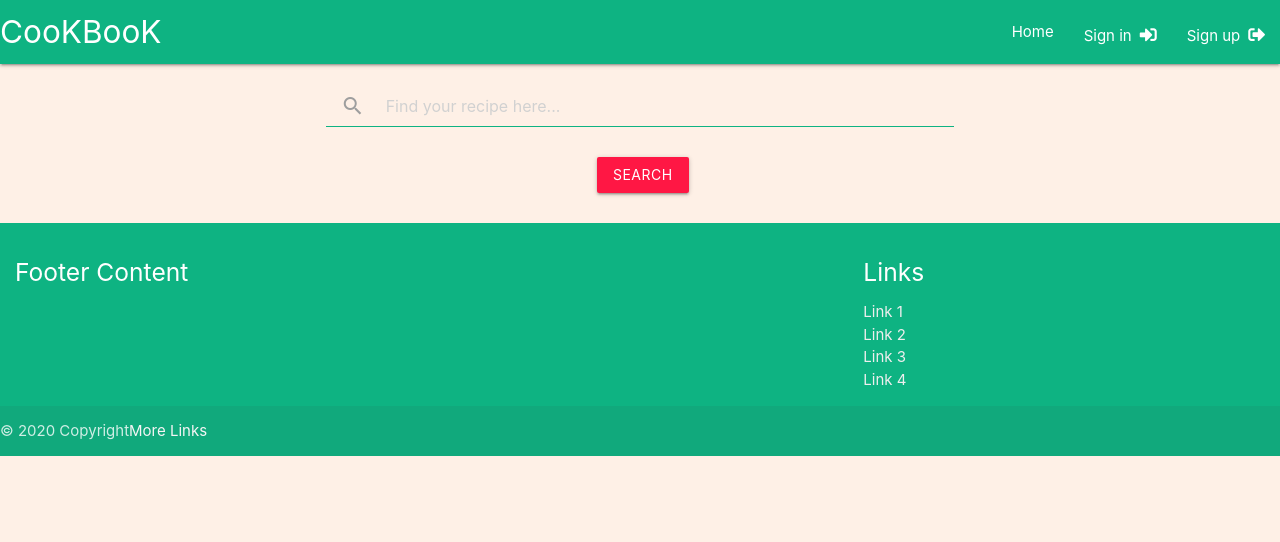
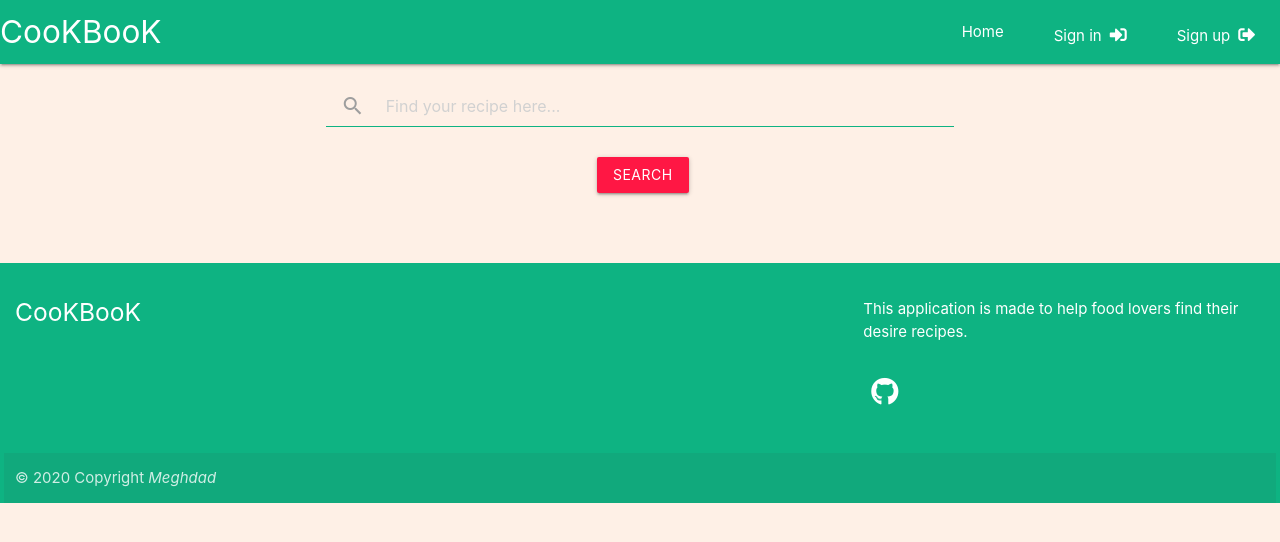
Before and after one commit to meghdadyazdi/cookbook, a Flask app: page / in a window 1280 px wide. Shown: the top 542 px of the page. Run offline with Flask 2, Linux system fonts and the light colour scheme; data that the repository does not hold is empty; some libraries are stand-ins or nearby versions.

Commit message:
add footer

```diff
--- a/static/css/style.css
+++ b/static/css/style.css
@@ -10,12 +10,19 @@ nav,
     /* background-color: #00af7b */
 }
 
+/* .container row{
+    margin-bottom: 20px;
+} */
+.capital{
+    text-transform: capitalize;
+}
+
 .btn, .btn-large, .btn-small {
     background-color: #ff1744;
 }
 
 .search_form{
-    background-color: rgba(0, 0, 0, 0)
+    background-color: rgba(22, 20, 124, 0)
 }
 .login_btn{
     margin-left: 2rem;
@@ -58,11 +65,11 @@ box-shadow: 0px 0px 10px -4px rgba(0,0,0,0.75);
 .row {
     margin-left: 0.25rem;
     margin-right: 0.25rem;
-    margin-bottom: 0;
+    /* margin-bottom: 0; */
 }
 
 .search_form{
-    background: url(static/img/photo_search.jpg) center center cover no-repeat fixed;
+    background: center center cover no-repeat fixed;
 }
 
 .fa, .fab, .fal, .far, .fas {
@@ -72,7 +79,184 @@ box-shadow: 0px 0px 10px -4px rgba(0,0,0,0.75);
 
 nav i, nav [class^="mdi-"], nav [class*="mdi-"], nav i.material-icons {
     font-size: 24px;
-
-nav ul a {
+}
+ nav ul a {
     padding: 0 25px;
 }
+
+
+/* ___________________________Footer______________________________ */
+
+footer a{
+    color: #fff;
+    font-size: 40px
+}
+
+
+/* footer {
+	position: fixed;
+	bottom: 0
+}
+.footer-distributed{
+	background-color: #292c2f;
+	box-shadow: 0 1px 1px 0 rgba(0, 0, 0, 0.12);
+	box-sizing: border-box;
+	width: 100%;
+	text-align: left;
+	font: bold 16px sans-serif;
+
+	padding: 55px 50px;
+	margin-top: 80px;
+}
+
+.footer-distributed .footer-left,
+.footer-distributed .footer-center,
+.footer-distributed .footer-right{
+	display: inline-block;
+	vertical-align: top;
+}
+
+.footer-distributed .footer-left{
+	width: 40%;
+}
+
+.footer-distributed h3{
+	color:  #ffffff;
+	font: normal 36px 'Cookie', cursive;
+	margin: 0;
+}
+
+.footer-distributed h3 span{
+	color:  #5383d3;
+}
+
+
+.footer-distributed .footer-links{
+	color:  #ffffff;
+	margin: 20px 0 12px;
+	padding: 0;
+}
+
+.footer-distributed .footer-links a{
+	display:inline-block;
+	line-height: 1.8;
+	text-decoration: none;
+	color:  inherit;
+}
+
+.footer-distributed .footer-company-name{
+	color:  #8f9296;
+	font-size: 14px;
+	font-weight: normal;
+	margin: 0;
+}
+
+
+.footer-distributed .footer-center{
+	width: 35%;
+}
+
+.footer-distributed .footer-center i{
+	background-color:  #33383b;
+	color: #ffffff;
+	font-size: 25px;
+	width: 38px;
+	height: 38px;
+	border-radius: 50%;
+	text-align: center;
+	line-height: 42px;
+	margin: 10px 15px;
+	vertical-align: middle;
+}
+
+.footer-distributed .footer-center i.fa-envelope{
+	font-size: 17px;
+	line-height: 38px;
+}
+
+.footer-distributed .footer-center p{
+	display: inline-block;
+	color: #ffffff;
+	vertical-align: middle;
+	margin:0;
+}
+
+.footer-distributed .footer-center p span{
+	display:block;
+	font-weight: normal;
+	font-size:14px;
+	line-height:2;
+}
+
+.footer-distributed .footer-center p a{
+	color:  #5383d3;
+	text-decoration: none;;
+}
+
+.footer-distributed .footer-right{
+	width: 20%;
+}
+
+.footer-distributed .footer-company-about{
+	line-height: 20px;
+	color:  #92999f;
+	font-size: 13px;
+	font-weight: normal;
+	margin: 0;
+}
+
+.footer-distributed .footer-company-about span{
+	display: block;
+	color:  #ffffff;
+	font-size: 14px;
+	font-weight: bold;
+	margin-bottom: 20px;
+}
+
+.footer-distributed .footer-icons{
+	margin-top: 25px;
+}
+
+.footer-distributed .footer-icons a{
+	display: inline-block;
+	width: 35px;
+	height: 35px;
+	cursor: pointer;
+	background-color:  #33383b;
+	border-radius: 2px;
+
+	font-size: 20px;
+	color: #ffffff;
+	text-align: center;
+	line-height: 35px;
+
+	margin-right: 3px;
+	margin-bottom: 5px;
+}
+
+
+@media (max-width: 880px) {
+
+	.footer-distributed{
+		font: bold 14px sans-serif;
+
+	}
+
+	.footer-distributed .footer-left,
+	.footer-distributed .footer-center,
+	.footer-distributed .footer-right{
+		display: block;
+		width: 100%;
+		margin-bottom: 40px;
+		text-align: center;
+	}
+
+	.footer-distributed .footer-center i{
+		margin-left: 0;
+	}
+	.main {
+		line-height: normal;
+		font-size: auto;
+	}
+
+} */
--- a/static/js/jquery.js
+++ b/static/js/jquery.js
@@ -1,19 +1,33 @@
 $(document).ready(function() {
-    $('input#input_text, textarea#textarea2').characterCounter();
     $('select').formSelect();
     $(".dropdown-trigger").dropdown();
     $('.modal').modal();
     $('.sidenav').sidenav();
-  });
-$('#textarea1').val('New Text');
-  M.textareaAutoResize($('#textarea1'));
 
-//   $(document).ready(function(){
-//     $('input.autocomplete').autocomplete({
-//       data: {
-//         "Apple": null,
-//         "Microsoft": null,
-//         "Google": 'https://placehold.it/250x250'
-//       },
-//     });
-//   });
+
+	// INITIATE THE FOOTER
+  siteFooter();
+	// COULD BE SIMPLIFIED FOR THIS PEN BUT I WANT TO MAKE IT AS EASY TO PUT INTO YOUR SITE AS POSSIBLE
+	$(window).resize(function() {
+		siteFooter();
+	});
+
+	function siteFooter() {
+		var siteContent = $('#site-content');
+		var siteContentHeight = siteContent.height();
+		var siteContentWidth = siteContent.width();
+
+		var siteFooter = $('#site-footer');
+		var siteFooterHeight = siteFooter.height();
+		var siteFooterWidth = siteFooter.width();
+
+		console.log('Content Height = ' + siteContentHeight + 'px');
+		console.log('Content Width = ' + siteContentWidth + 'px');
+		console.log('Footer Height = ' + siteFooterHeight + 'px');
+		console.log('Footer Width = ' + siteFooterWidth + 'px');
+
+		siteContent.css({
+			"margin-bottom" : siteFooterHeight + 50
+		});
+	};
+});
--- a/templates/base.html
+++ b/templates/base.html
@@ -6,14 +6,14 @@
 	<meta name="viewport" content="width=device-width, initial-scale=1">
 	<title>CooKBooK</title>
 	<link href="https://fonts.googleapis.com/icon?family=Material+Icons" rel="stylesheet">
-    <link rel="stylesheet" href="https://use.fontawesome.com/releases/v5.6.1/css/all.css"
+	<link rel="stylesheet" href="https://use.fontawesome.com/releases/v5.6.1/css/all.css"
 		integrity="sha384-gfdkjb5BdAXd+lj+gudLWI+BXq4IuLW5IT+brZEZsLFm++aCMlF1V92rMkPaX4PP" crossorigin="anonymous">
 	<link rel="stylesheet" href="https://cdnjs.cloudflare.com/ajax/libs/materialize/1.0.0/css/materialize.min.css">
 	<!-- <link href="tyle.css"> -->
 	<link rel="stylesheet" href="{{url_for('static', filename='css/style.css')}}" type="text/css" />
 </head>
 
-<body>
+<body id="site-content">
 
 	<nav>
 		<div class="nav-wrapper">
@@ -41,8 +41,7 @@
 			<ul class="sidenav" id="mobile-demo">
 				{% if active_user%}
 				<li><a href="{{url_for('add_recipe')}}"><i class="material-icons left">add</i>Add recipe</a></li>
-				<li><a class="" href="#!"
-						data-target=""><b>{{active_user}}</b></a>
+				<li><a class="" href="#!" data-target=""><b>{{active_user}}</b></a>
 				</li>
 				<li>
 					<ul class="side_inn_list">
@@ -65,27 +64,96 @@
 		<div class="">
 			<div class="row">
 				<div class="col l6 s12">
-					<h5 class="white-text">Footer Content</h5>
+					<h5 class="white-text">CooKBooK</h5>
 					<p class="grey-text text-lighten-4"></p>
 				</div>
 				<div class="col l4 offset-l2 s12">
-					<h5 class="white-text">Links</h5>
+					<p class="white-text">This application is made to help food lovers find their desire recipes.</p>
 					<ul>
-						<li><a class="grey-text text-lighten-3" href="#!">Link 1</a></li>
-						<li><a class="grey-text text-lighten-3" href="#!">Link 2</a></li>
-						<li><a class="grey-text text-lighten-3" href="#!">Link 3</a></li>
-						<li><a class="grey-text text-lighten-3" href="#!">Link 4</a></li>
+						<li><a href="https://github.com/meghdadyazdi" target="_blank"><i class="fab fa-github"></i></a></li>
 					</ul>
 				</div>
 			</div>
 		</div>
-		<div class="footer-copyright">
-			<div class="">
+		<div class="row footer-copyright">
+			<div class="col">
 				© 2020 Copyright
-				<a class="grey-text text-lighten-4 right" href="#!">More Links</a>
+					<i>Meghdad</i>
 			</div>
 		</div>
 	</footer>
+
+
+
+	<!-- <footer class="footer-distributed">
+
+		<div class="footer-left">
+
+			<h3>WebDev<span>Trick</span></h3>
+
+			<p class="footer-links">
+				<a href="#">Home</a>
+				·
+				<a href="#">Blog</a>
+				·
+				<a href="#">Pricing</a>
+				·
+				<a href="#">About</a>
+				·
+				<a href="#">Faq</a>
+				·
+				<a href="#">Contact</a>
+			</p>
+
+			<p class="footer-company-name">webdevtrick &copy; 2019</p>
+		</div>
+
+		<div class="footer-center">
+
+			<div>
+				<i class="fa fa-map-marker"></i>
+				<p><span>21 Revolution Street</span> Delhi, India</p>
+			</div>
+
+			<div>
+				<i class="fa fa-phone"></i>
+				<p>+1 555 123456</p>
+			</div>
+
+			<div>
+				<i class="fa fa-envelope"></i>
+				<p><a href="mailto:support@company.com">contact@webdevtrick.com</a></p>
+			</div>
+
+		</div>
+
+		<div class="footer-right">
+
+			<p class="footer-company-about">
+				<span>About the company</span>
+				Web Dev Trick is a blog for web designers, graphic designers, web developers &amp; SEO Learner.
+			</p>
+
+			<div class="footer-icons">
+
+				<a href="#"><i class="fa fa-facebook"></i></a>
+				<a href="#"><i class="fa fa-twitter"></i></a>
+				<a href="#"><i class="fa fa-linkedin"></i></a>
+				<a href="#"><i class="fa fa-github"></i></a>
+
+			</div>
+
+		</div>
+
+	</footer> -->
+
+
+
+
+
+
+
+
 
 	<script src="https://cdnjs.cloudflare.com/ajax/libs/jquery/3.4.1/jquery.min.js"
 		integrity="sha256-CSXorXvZcTkaix6Yvo6HppcZGetbYMGWSFlBw8HfCJo=" crossorigin="anonymous"></script>
--- a/templates/edit_recipe.html
+++ b/templates/edit_recipe.html
@@ -5,7 +5,7 @@
 
 
 
-<div class="row">
+<div id="site-content" class="row">
 	<form action="{{ url_for('update_recipe', recipe_id=user_recipe._id) }}" method="POST" class="col s12">
 		<div class="row">
 			<div class="input-field col s10 push-s1 m6 push-m3">
--- a/templates/find_recipe.html
+++ b/templates/find_recipe.html
@@ -1,6 +1,6 @@
 {% extends 'base.html' %} {%block recipe%}
 
-<form action="{{ url_for('search_recipe') }}" method="POST" class="col m3 search_form">
+<form action="{{ url_for('search_recipe') }}" method="POST" class="col m3 search_form" id="site-content">
 	<div class="row">
 		<div class="input-field col s10 push-s1 m6 push-m3">
 			<div class="nav-wrapper">
@@ -30,21 +30,21 @@
 
 
 
-<section class="container">
+<section class="container" id="site-content">
 	{% for recipe in recipes %}
 	<div class="row">
 		<div class="input-field col s12 m3">
 			<img src="{{recipe.recipe_photo}}" alt="{{recipe.recipe_name}}" width="150" height="150">
             </div>
 			<div class="input-field col s12 m6 push-m1">
-				{%if "{{recipe.recipe_meal}}"%}
-				<p> <strong>{{recipe.recipe_name}}:</strong>This food has
-					<strong> {{recipe.recipe_energy}} </strong>
-					and is recomended for <strong>{{recipe.recipe_meal}}</strong></p>
+				{%if recipe.recipe_meal%}
+                <div class="capital"><p> <strong>{{recipe.recipe_name}}</strong></div>
+                <div class=""><p><strong> Energy:</strong><i> {{recipe.recipe_energy}} </i></div>
+				<i> {{recipe.recipe_meal}}</i></p>
 				{% else %}
-				<p><strong>{{recipe.recipe_name}}: </strong>This food has
+				<!-- <p><strong>{{recipe.recipe_name}}: </strong>This food has
 					<strong>{{recipe.recipe_energy}} </strong> and
-					is recomended to have in any <strong>meals</strong></p>
+					is recomended to have in any <strong>meals</strong></p> -->
 				{% endif %}
 			</div>
 			<div class="row">
```
Also changed, not shown: templates/add_recipe.html (+5 -5 lines), templates/users.html (deleted, +0 -8 lines).
